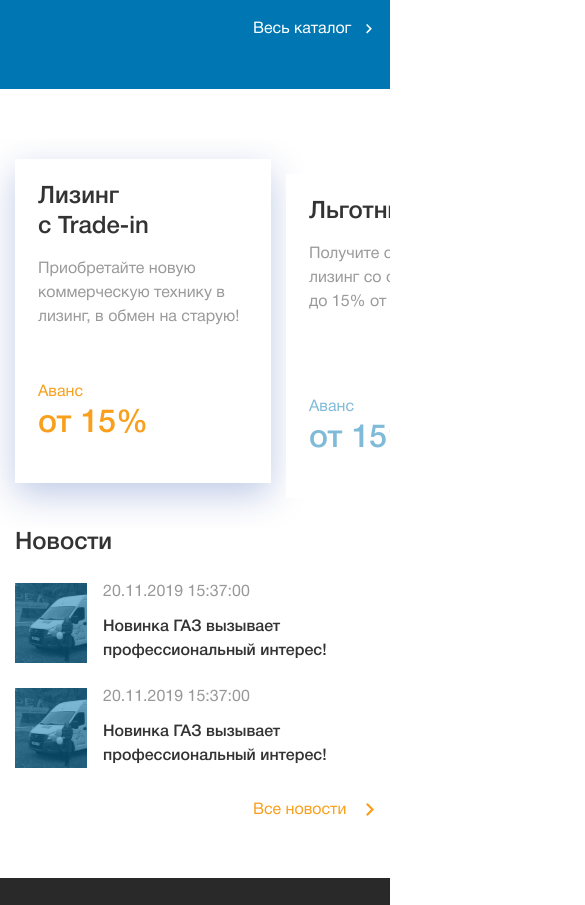
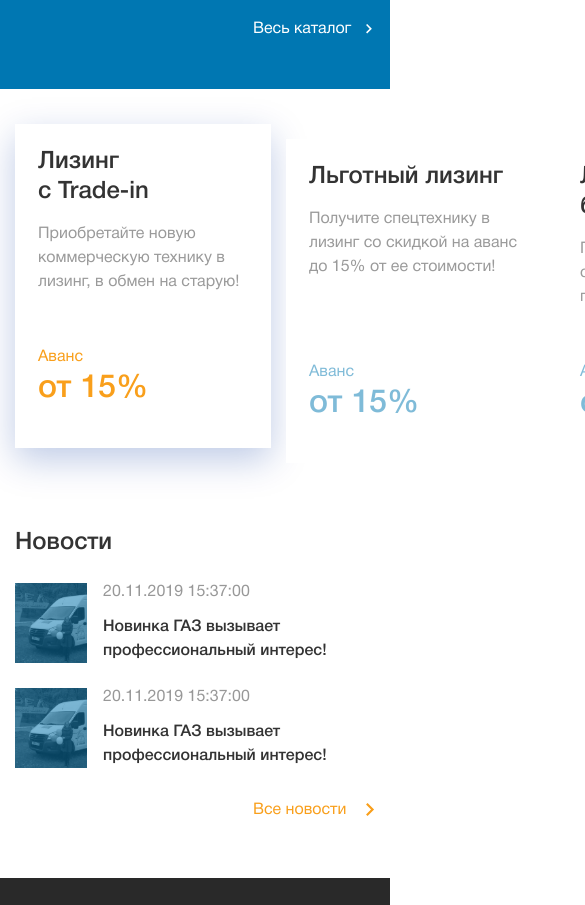
Before and after one commit to webAqemu/test, a plain HTML site: page index.html in a window 390 px wide. Shown: the part 1840-2745 px from the top of the page, 585 px wide, since content can reach past the window. Drawn offline with nearby package versions, Linux system fonts and the light colour scheme; files whose address does not match are found by name; a web font is replaced by a local one.

Commit message:
fixed offers section and added slider to it

```diff
--- a/index.html
+++ b/index.html
@@ -608,7 +608,8 @@
 
   <section class="offers">
     <div class="container">
-      <div class="offers__inner">
+      <div class="offers__inner offers__slider">
+        <div class="offers__slide">
           <a class="offers__item" href="#">
             <div class="offers__title">
               Лизинг <br> с Trade-in
@@ -623,6 +624,9 @@
               от 15% <div> + старая техника </div>
             </div>
           </a>
+        </div>
+
+        <div class="offers__slide">
           <a class="offers__item" href="#">
             <div class="offers__title">
               Льготный лизинг
@@ -637,6 +641,9 @@
               от 15%
             </div>
           </a>
+        </div>
+
+        <div class="offers__slide">
           <a class="offers__item" href="#">
             <div class="offers__title">
               Лизинг <br> б/у техники
@@ -651,6 +658,10 @@
               от 20%
             </div>
           </a>
+        </div>
+
+
+
       </div>
     </div>
   </section>
--- a/js/script.js
+++ b/js/script.js
@@ -44,3 +44,21 @@ $('.catalog__slider').slick({
   variableWidth: true,
   infinite: false,
 });
+
+$('.offers__slider').slick({
+  slidesToShow: 1,
+  slidesToScroll: 1,
+  arrows: false,
+  dots: false,
+  variableWidth: true,
+  infinite: false,
+  swipeToSlide: true,
+  // responsive: [
+  //   {
+  //     breakpoint: 849,
+  //     settings: {
+  //       slidesToShow: 2,
+  //     }
+  //   },
+  // ]
+});
--- a/scss/_media.scss
+++ b/scss/_media.scss
@@ -99,46 +99,47 @@
   .offers {
     margin-top: 50px;
     margin-bottom: 0px;
-    overflow: hidden;
+    // overflow: hidden;
     height: 390px;
 
     & .container {
       padding-right: 0;
     }
 
-    &__inner {
-      padding-top: 35px;
-      overflow-x: auto;
-      overflow-y: hidden;
-      height: 410px;
-      margin-left: -15px;
+    // &__inner {
+    //   padding-top: 35px;
+    //   overflow-x: auto;
+    //   overflow-y: hidden;
+    //   height: 410px;
+    //   margin-left: -15px;
+    // }
+
+    &__slide {
+      max-width: 256px;
+      min-width: 256px;
+      border: none;
+      margin-left: 15px;
+      &:nth-last-child(1) {
+        border: none;
+      }
     }
 
     &__item {
-      width: 256px;
-      min-width: 256px;
       height: 324px;
       padding: 23px 23px 40px;
-      border: none;
-      margin-left: 15px;
+      // &:nth-child(1) {
+      //   margin-top: -15px;
+      //   margin-bottom: 15px;
+      //   box-shadow: 0px 12px 34px rgba(0, 52, 156, 0.254972);
 
-      &:nth-last-child(1) {
-        border: none;
-      }
+      //   & .offers__mini-title {
+      //     color: $orange;
+      //   }
 
-      &:nth-child(1) {
-        margin-top: -15px;
-        margin-bottom: 15px;
-        box-shadow: 0px 12px 34px rgba(0, 52, 156, 0.254972);
-
-        & .offers__mini-title {
-          color: $orange;
-        }
-
-        & .offers__price {
-          color: $orange;
-        }
-      }
+      //   & .offers__price {
+      //     color: $orange;
+      //   }
+      // }
     }
 
     &__title {
@@ -274,6 +275,29 @@
       line-height: 54px;
     }
   }
+
+  .offers {
+    &__inner {
+      display: block;
+      max-width: 300px;
+    }
+
+    & .offers__slide.slick-current > .offers__item {
+        margin-top: -15px;
+        margin-bottom: 15px;
+        box-shadow: 0px 12px 34px rgba(0, 52, 156, 0.254972);
+
+        & .offers__mini-title {
+          color: $orange;
+        }
+
+        & .offers__price {
+          color: $orange;
+        }
+    }
+  }
+
+
 
   .news{
 
--- a/scss/style.scss
+++ b/scss/style.scss
@@ -800,10 +800,27 @@
   &__inner {
     display: flex;
   }
+  & .slick-list {
+    overflow: visible;
+  }
+
+  &__slide {
+    outline: none;
+    max-width: 360px;
+    width: 100%;
+    border-left: 2px solid #E9E9E9;
+    &:nth-last-child(1) {
+      border-right: 2px solid #E9E9E9;
+      &:hover {
+        border-right-width: 1px;
+      }
+    }
+  }
 
   &__item {
+    outline: none;
     padding: 30px 17px 67px 28px;
-    width: 33.3%;
+    width: 100%;
     text-decoration: none;
     transition-property: margin, box-shadow;
     transition-duration: .3s;
@@ -811,7 +828,6 @@
     flex-direction: column;
     justify-content: space-between;
     height: 496px;
-    border-left: 2px solid #E9E9E9;
     border-collapse: collapse;
     background-color: #fff;
     &:hover {
@@ -831,13 +847,6 @@
 
       & .offers__price {
         color: $orange;
-      }
-    }
-
-    &:nth-last-child(1) {
-      border-right: 2px solid #E9E9E9;
-      &:hover {
-        border-right-width: 1px;
       }
     }
 
```
Also changed, not shown: css/style.css. Lines whose indentation alone changed are shown as unchanged.
